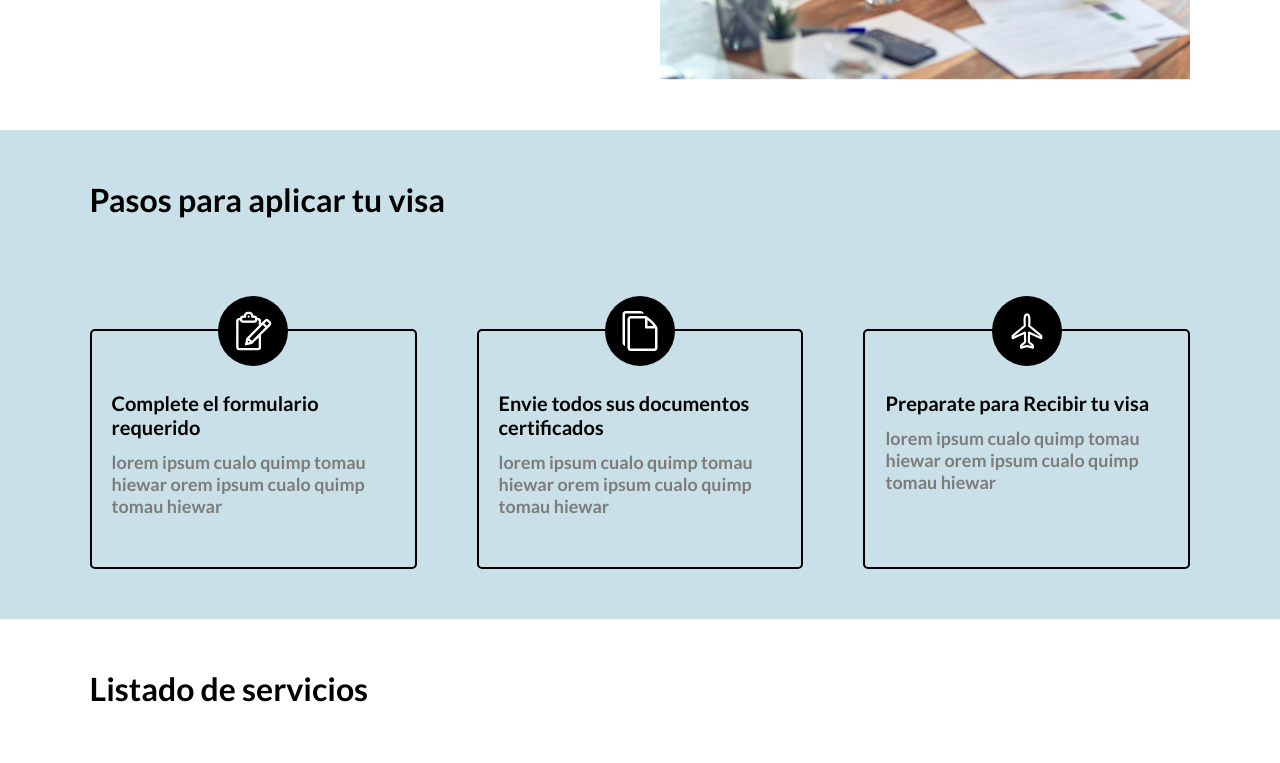
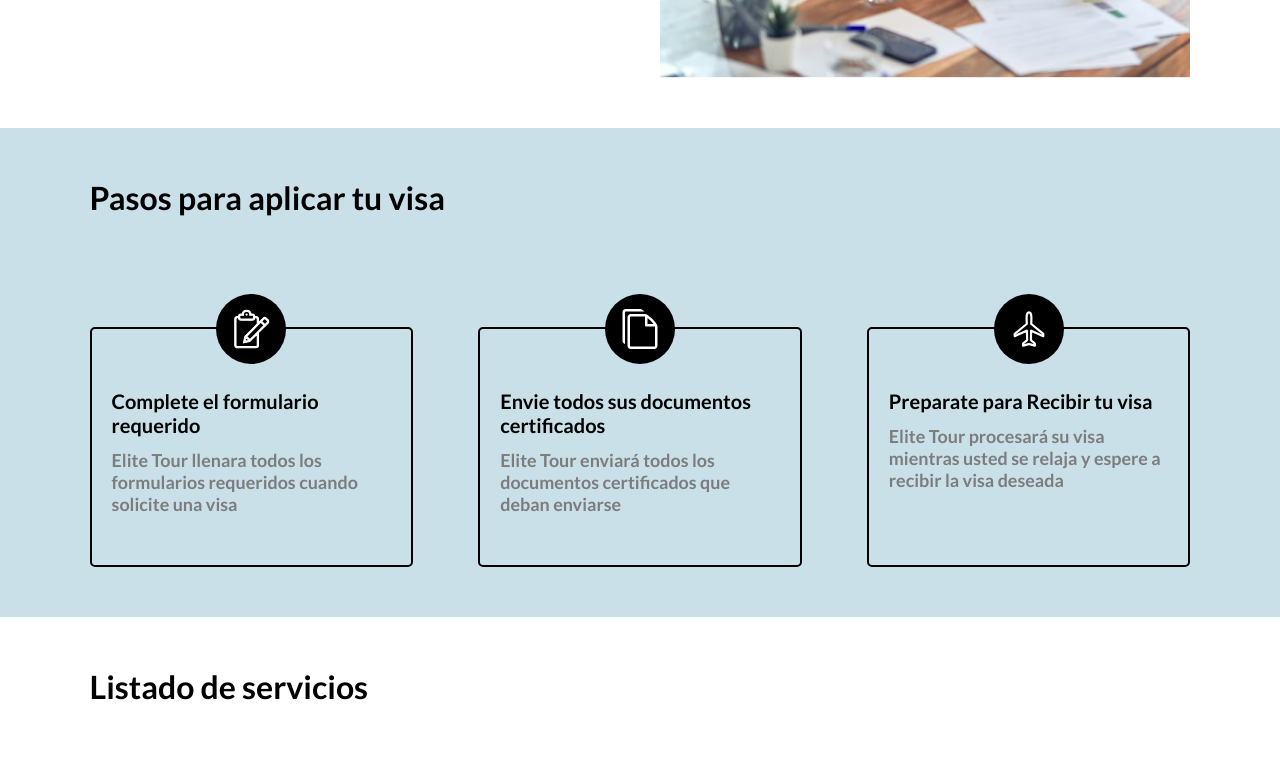
Before and after one commit to DerianPaez/elitetourww.com, a plain HTML site: page public/index.html in a window 1280 px wide. Shown: the part 2527-3290 px from the top of the page. Drawn offline with Linux system fonts and the light colour scheme.

Commit message:
retoques al responsive y añadiendo textos en steps

```diff
--- a/public/index.html
+++ b/public/index.html
@@ -158,7 +158,7 @@
               </svg>
             </div>
             <h3>Complete el formulario requerido</h3>
-            <p>lorem ipsum cualo quimp tomau hiewar orem ipsum cualo quimp tomau hiewar </p>
+            <p>Elite Tour llenara todos los formularios requeridos cuando solicite una visa</p>
           </div>
 
           <div class="step">
@@ -169,7 +169,7 @@
               </svg>
             </div>
             <h3>Envie todos sus documentos certificados</h3>
-            <p>lorem ipsum cualo quimp tomau hiewar orem ipsum cualo quimp tomau hiewar </p>
+            <p>Elite Tour enviará todos los documentos certificados que deban enviarse</p>
           </div>
 
           <div class="step">
@@ -179,7 +179,7 @@
               </svg>
             </div>
             <h3>Preparate para Recibir tu visa</h3>
-            <p>lorem ipsum cualo quimp tomau hiewar orem ipsum cualo quimp tomau hiewar </p>
+            <p>Elite Tour procesará su visa mientras usted se relaja y espere a recibir la visa deseada</p>
           </div>
         </div>
       </div>
--- a/public/static/css/responsive.css
+++ b/public/static/css/responsive.css
@@ -109,7 +109,7 @@
 
   /* Visas-types ============== */
   .visa-cards-container {
-    gap: 60px;
+    gap: 65px;
   }
 
   /* About ============== */
@@ -119,7 +119,7 @@
 
   /* Steps-to-apply ============== */
   .steps {
-    gap: 60px;
+    gap: 65px;
   }
 
   /* Services-list ============== */
```
